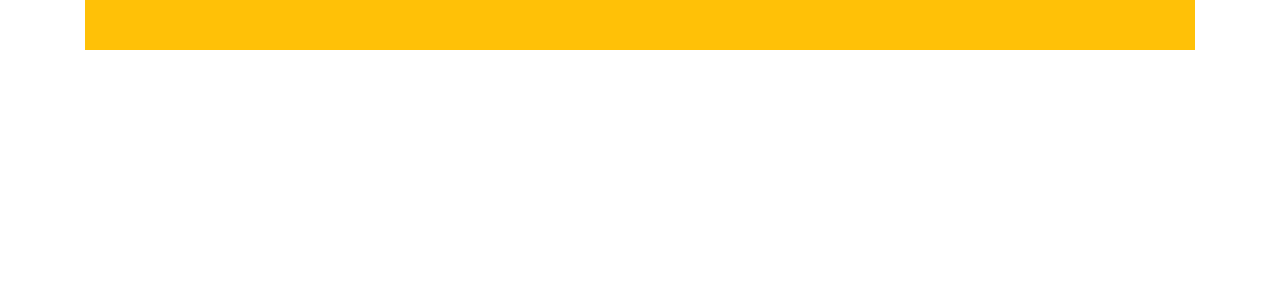
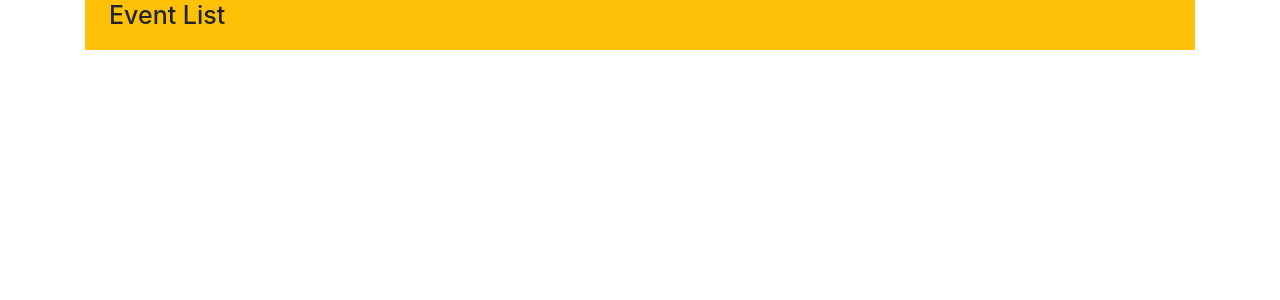
Before and after one commit to AdityaNambiar/EventListDemo, a React (Create React App) app: page / in a window 1280 px wide. Shown: the top 300 px of the page. Built offline with nearby package versions, Linux system fonts and the light colour scheme.

Commit message:
Updated Header component

```diff
--- a/src/components/Header.jsx
+++ b/src/components/Header.jsx
@@ -9,6 +9,8 @@ const Header = (props) => {
 				fontSize: "25px"
 			}}
 		>
+			<span className="m-2 p-3">Event List</span>
+			{/* a Counter functionality will be added */}
 		</h5>
 	);
 }
```
